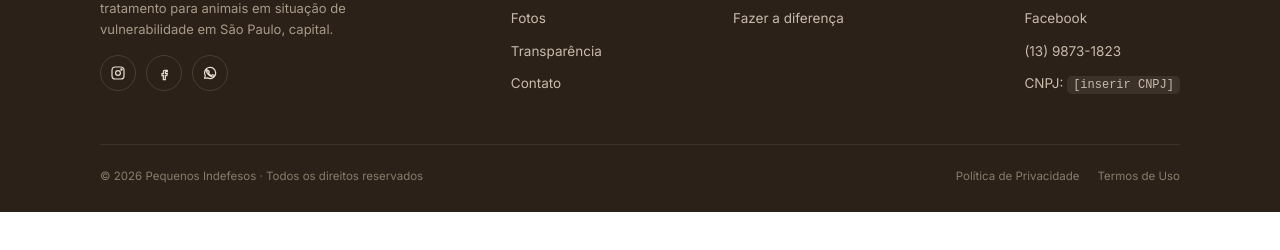
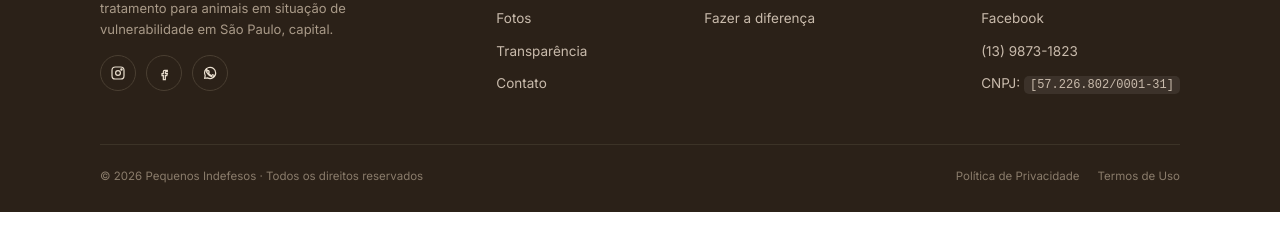
Before and after one commit to agathacristine11/PEQUENINOS-INDEFESOS, a website: page index.html in a window 1280 px wide. Shown: the part 5989-6239 px from the top of the page. Drawn offline with Linux system fonts and the light colour scheme.

Commit message:
Update index.html

```diff
--- a/index.html
+++ b/index.html
@@ -833,7 +833,7 @@ src="https://www.facebook.com/tr?id=4552761581714445&ev=PageView&noscript=1"
       <p><a href="#" target="_blank" rel="noopener">Instagram </a></p>
       <p><a href="#" target="_blank" rel="noopener">Facebook </a></p>
       <p>(13) 9873-1823 </p>
-      <p>CNPJ: <code style="font-family:monospace;background:rgba(255,255,255,.08);padding:2px 6px;border-radius:5px;font-size:12px;">[inserir CNPJ]</code></p>
+      <p>CNPJ: <code style="font-family:monospace;background:rgba(255,255,255,.08);padding:2px 6px;border-radius:5px;font-size:12px;">[57.226.802/0001-31]</code></p>
     </div>
   </div>
 
```
